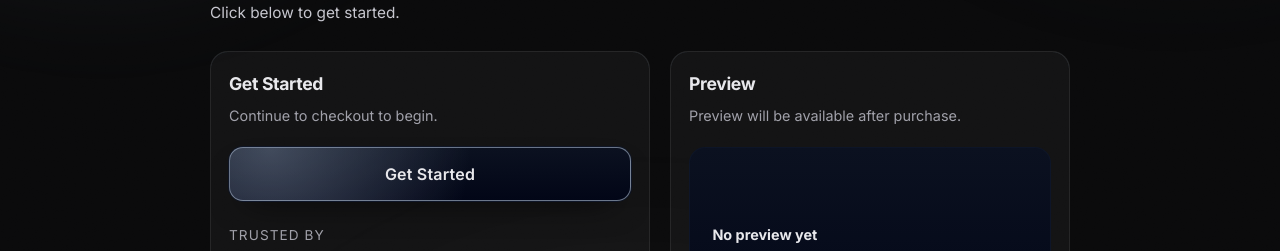
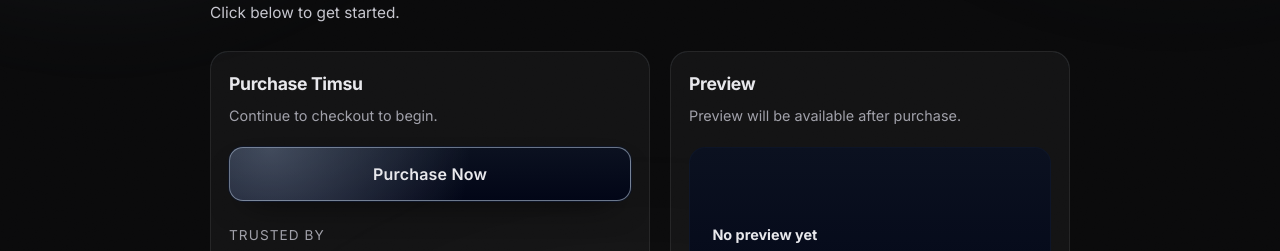
Before and after one commit to drywest/timsusofun, a website: page public/setup.html in a window 1280 px wide. Shown: the part 314-565 px from the top of the page. Drawn offline with Linux system fonts and the light colour scheme.

Commit message:
Update setup.html

```diff
--- a/public/setup.html
+++ b/public/setup.html
@@ -324,7 +324,7 @@
 
         <div class="setup-grid" data-animate data-delay="4">
           <article class="card setup-card">
-            <h2>Get Started</h2>
+            <h2>Purchase Timsu</h2>
             <p class="muted">Continue to checkout to begin.</p>
 
             <div class="cta-wrap">
@@ -333,7 +333,7 @@
                 type="button"
                 class="btn btn-primary cta-btn"
               >
-                Get Started
+                Purchase Now
               </button>
             </div>
 
```
